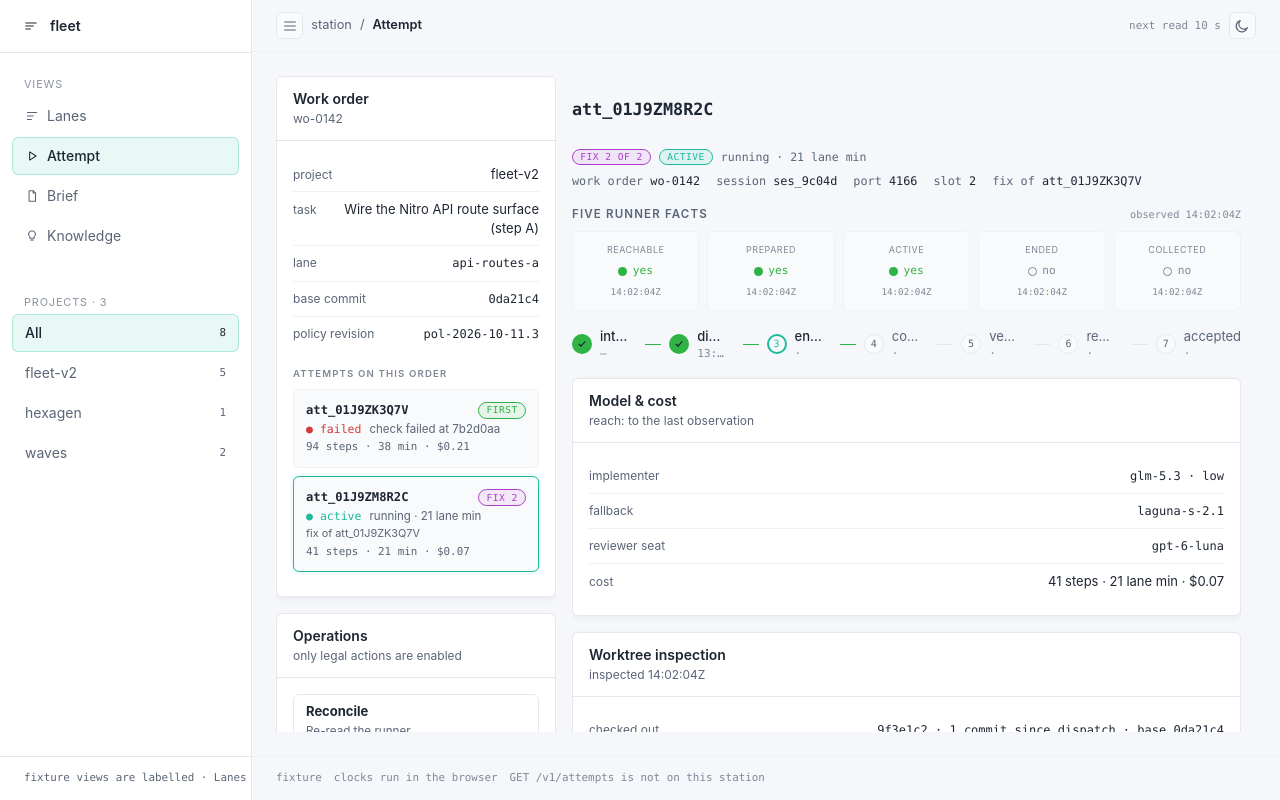
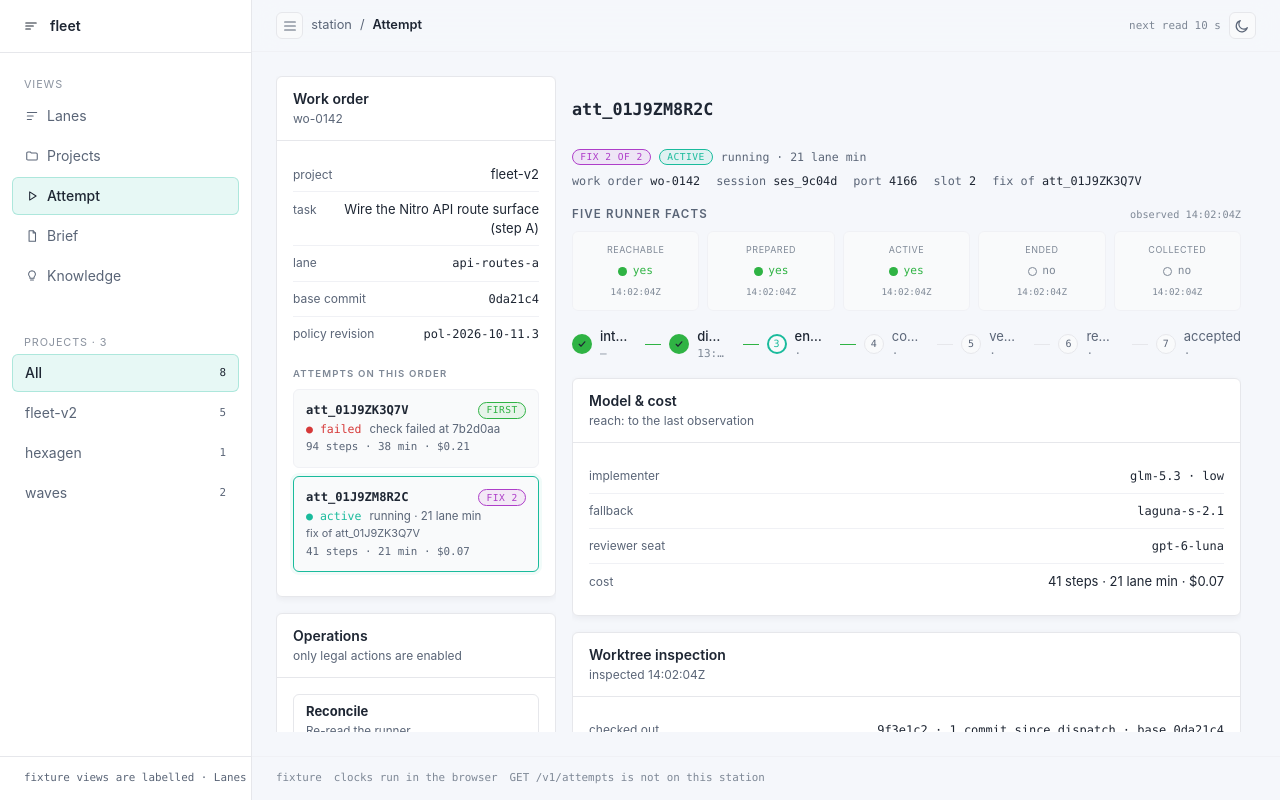
Before and after one commit to martinkrakowski/fleet-v2, a Next.js app in the folder apps/web/: page /attempt in a window 1280 px wide. Built offline with nearby package versions, Linux system fonts and the light colour scheme.

Commit message:
feat(web): add Projects to the sidebar nav

```diff
--- a/apps/web/src/shell/view-nav.tsx
+++ b/apps/web/src/shell/view-nav.tsx
@@ -12,6 +12,15 @@ const VIEWS = [
         <path d="M4 6h16" />
         <path d="M4 12h10" />
         <path d="M4 18h7" />
+      </svg>
+    ),
+  },
+  {
+    href: "/projects",
+    label: "Projects",
+    icon: (
+      <svg className="ic" viewBox="0 0 24 24" aria-hidden="true">
+        <path d="M3 7a2 2 0 0 1 2-2h4l2 2h8a2 2 0 0 1 2 2v8a2 2 0 0 1-2 2H5a2 2 0 0 1-2-2z" />
       </svg>
     ),
   },
```
